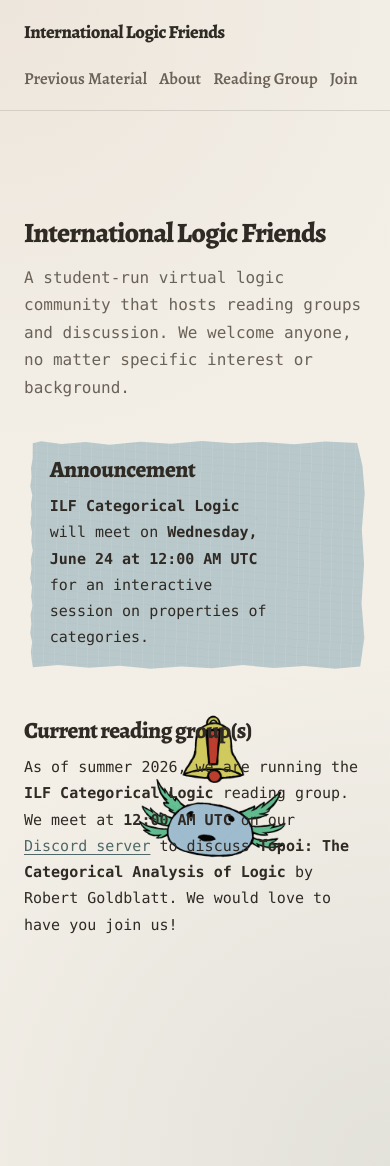
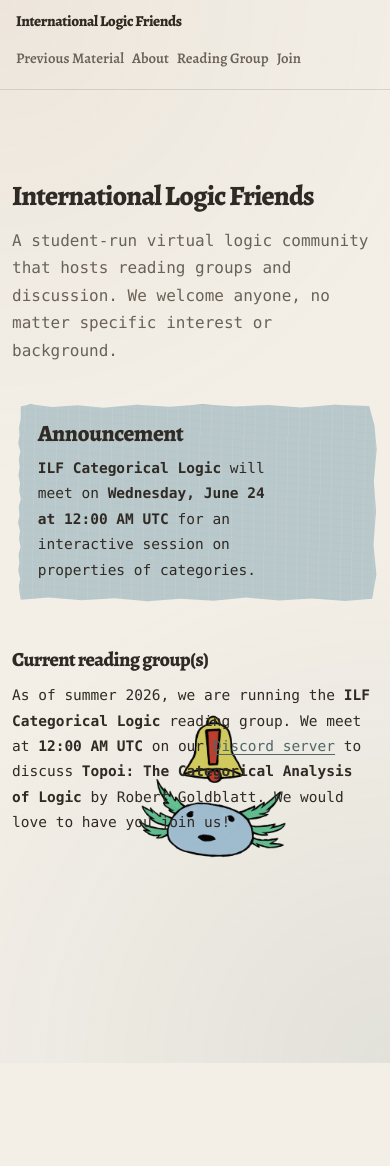
Before and after one commit to international-logic-friends/international-logic-friends.github.io, a Jekyll site: the page built from index.md, in a window 390 px wide. Built offline with Jekyll 4.4.1, drawn with Linux system fonts in a browser that asks for light colours; some web fonts are replaced; after the commit the page ends 1063 px from its top, so only the background shows below that.

Commit message:
update css for mobile, fix layout

```diff
--- a/_layouts/default.html
+++ b/_layouts/default.html
@@ -1,18 +1,21 @@
 <!doctype html>
- {% include nav.html %}
-<link href="https://fonts.googleapis.com/css2?family=Alegreya:wght@400;500;600;700;800&display=swap" rel="stylesheet">
-  <body{% if page.bottom_image %} class="has-fixed-decoration"{% endif %}></body>
+<html lang="en">
+  <head>
     <meta charset="utf-8">
+    <meta name="viewport" content="width=device-width, initial-scale=1">
     <title>{{ page.title }} | {{ site.title }}</title>
-    <meta name="viewport" content="width=device-width, initial-scale=1">
     <link rel="stylesheet" href="{{ '/assets/css/style.css' | relative_url }}">
     <link rel="icon" href="{{ '/assets/images/favicon.ico' | relative_url }}?v=2" type="image/x-icon">
+    <link href="https://fonts.googleapis.com/css2?family=Alegreya:wght@400;500;600;700;800&display=swap" rel="stylesheet">
   </head>
 
-  <body>
+  <body{% if page.bottom_image %} class="has-fixed-decoration"{% endif %}>
+    {% include nav.html %}
+
     <main class="site-main">
       {{ content }}
     </main>
+
     {% if page.bottom_image %}
     <img
       class="fixed-page-decoration {{ page.bottom_image_class }}"
@@ -21,6 +24,7 @@
       alt="{{ page.bottom_image_alt | default: '' }}"
       {% unless page.bottom_image_alt %}aria-hidden="true"{% endunless %}>
     {% endif %}
+
     <script src="{{ '/assets/js/external-links.js' | relative_url }}" defer></script>
     <script src="{{ '/assets/js/local-time.js' | relative_url }}" defer></script>
   </body>
--- a/assets/css/style.scss
+++ b/assets/css/style.scss
@@ -425,6 +425,25 @@ p + h3,
     right: 1rem;
   }
 }
+/* Prevent overflow on small screens */
+
+img,
+svg,
+video,
+iframe,
+table,
+pre,
+code {
+  max-width: 100%;
+  overflow-wrap: break-word;
+}
+
+pre,
+code {
+  word-break: break-word;
+  white-space: pre-wrap;
+}
+
 /* Mobile */
 
 @media (max-width: 700px) {
@@ -435,19 +454,95 @@ p + h3,
   .site-nav {
     align-items: flex-start;
     flex-direction: column;
+    gap: 0.6rem;
+    padding: 0.75rem 1rem;
+  }
+
+  .site-title {
+    font-size: 1.05rem;
+    line-height: 1.3;
   }
 
   main,
   .site-main {
-    padding-top: 2.75rem;
+    padding: 2.75rem 1rem 5rem;
   }
 
   .nav-links {
     gap: 0.75rem;
+    row-gap: 0.4rem;
+    font-size: 1rem;
+  }
+
+  .nav-links a {
+    padding: 0.3rem 0;
+    display: inline-block;
   }
 
   h1 {
     font-size: clamp(2.1rem, 12vw, 3.1rem);
+  }
+
+  h2 {
+    margin-top: 3rem;
+  }
+
+  h3 {
+    font-size: 1.25rem;
+    margin-top: 1.8rem;
+  }
+
+  .card {
+    padding: 1rem;
+  }
+
+  .button-row {
+    gap: 0.6rem;
+  }
+
+  .button {
+    font-size: 1rem;
+    padding: 0.55rem 0.9rem;
+  }
+
+  .lede {
+    font-size: 1rem;
+  }
+
+  p {
+    overflow-wrap: break-word;
+    word-wrap: break-word;
+  }
+
+  a {
+    word-break: break-word;
+  }
+}
+
+/* Small phones */
+
+@media (max-width: 400px) {
+  body {
+    font-size: 14.5px;
+  }
+
+  .site-title {
+    font-size: 0.95rem;
+  }
+
+  .nav-links {
+    font-size: 0.92rem;
+    gap: 0.5rem;
+  }
+
+  main,
+  .site-main {
+    padding-left: 0.75rem;
+    padding-right: 0.75rem;
+  }
+
+  h1 {
+    font-size: clamp(1.7rem, 14vw, 2.4rem);
   }
 }
 
```
Lines whose indentation alone changed are shown as unchanged.
